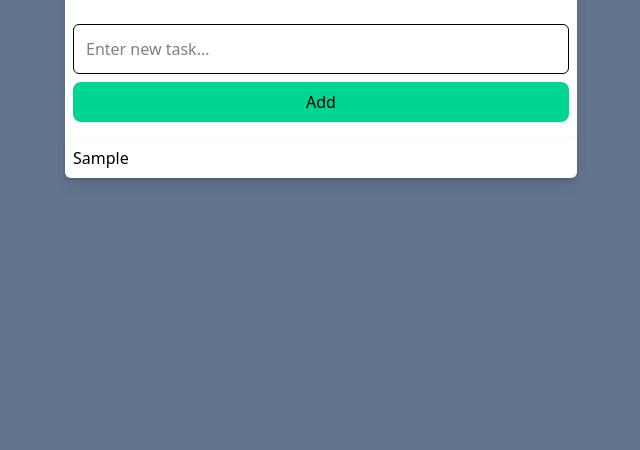
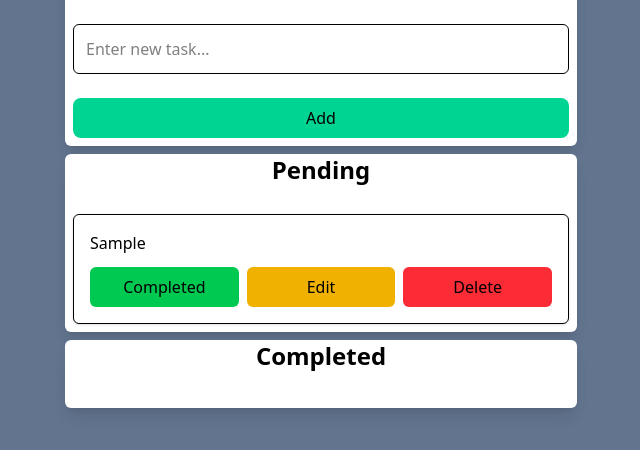
Before and after one commit to Karthik-o-dev/javascript-DOM, a plain HTML site: page sample-qs/todo.html in a window 1280 px wide. Both pictures are taken after typing "Sample" into the empty fields and a click on the button "Add". Shown: the part 56-506 px from the top of the page, without its empty margins (319-959 px from the left). Drawn offline with nearby package versions, Linux system fonts and the light colour scheme.

Commit message:
todo update

```diff
--- a/sample-qs/todo.html
+++ b/sample-qs/todo.html
@@ -9,23 +9,25 @@
 
 </head>
 
-<body class="flex justify-center items-center flex-col p-4 bg-slate-500">
+<body class="flex justify-center items-center flex-col p-4 bg-slate-500 gap-2">
     <div class="bg-white w-full max-w-lg rounded-md shadow-lg">
-        <div>
         <h1 class="text-3xl font-bold text-center mb-5">My Todo app</h1>
 
         <form id="todo-form" class="flex flex-col p-2 gap-2">
             <input type="text" id="todo-input" placeholder="Enter new task..." class="border rounded-md p-3">
+            <span id="error-message" class="bg-red-300 text-sm mt-2"></span>
             <button type="submit" class="bg-emerald-400 p-2 rounded-lg cursor-pointer">Add</button>
         </form>
 
     </div>
-        <div class="shadow-sm">
-            <p id="error-message" class="bg-red-300 text-sm mt-2"></p>
-
-            <ul id="todo-list" class="mt-2 flex flex-col gap-2 p-2"></ul>
+    <div class="bg-white w-full max-w-lg rounded-md shadow-lg">
+        <p class="text-2xl font-bold text-center mb-5">Pending</p>
+        <ul id="pending-list" class="mt-2 flex flex-col gap-2 p-2"></ul>
     </div>
 
+    <div class="bg-white w-full max-w-lg rounded-md shadow-lg">
+        <p class="text-2xl font-bold text-center mb-5">Completed</p>
+        <ul id="completed-list" class="mt-2 flex flex-col gap-2 p-2"></ul>
     </div>
     <script src="./todo.js"></script>
 </body>
--- a/sample-qs/todo.js
+++ b/sample-qs/todo.js
@@ -1,7 +1,101 @@
 const form = document.getElementById("todo-form");
 const todoInput = document.getElementById("todo-input");
 const errorMessage = document.getElementById("error-message");
-const todoList = document.getElementById("todo-list");
+const pendingList = document.getElementById("pending-list");
+const completedList = document.getElementById("completed-list")
+
+let tasks = JSON.parse(localStorage.getItem("todos")) || [];
+console.log(tasks)
+
+const saveTask = () => {
+    localStorage.setItem("todos", JSON.stringify(tasks));
+}
+
+const createTask = (task) => {
+    const todoCard = document.createElement("div");
+    todoCard.className = "flex flex-col gap-3 border p-4 rounded-md bg-white shadow-sm"
+
+    const p = document.createElement("p");
+    p.textContent = task.text;
+    todoCard.appendChild(p)
+
+    const buttonDiv = document.createElement("div");
+    buttonDiv.className = "flex gap-2 w-full"
+
+    const completedBtn = document.createElement("button");
+    completedBtn.className = "bg-green-500 rounded-md p-2 w-full"
+    completedBtn.textContent = "Completed";
+    buttonDiv.appendChild(completedBtn)
+
+    const editBtn = document.createElement("button");
+    editBtn.className = "bg-yellow-500 rounded-md p-2 w-full"
+    editBtn.textContent = "Edit";
+    buttonDiv.appendChild(editBtn)
+
+    const deleteBtn = document.createElement("button");
+    deleteBtn.className = "bg-red-500 rounded-md p-2 w-full"
+    deleteBtn.textContent = "Delete";
+    buttonDiv.appendChild(deleteBtn)
+
+    todoCard.appendChild(buttonDiv);
+
+    if (task.completed) {
+        completedList.appendChild(todoCard);
+        completedBtn.remove();
+        editBtn.remove();
+
+    } else {
+        pendingList.appendChild(todoCard);
+    }
+
+    completedBtn.addEventListener("click", () => {
+
+        task.completed = true;
+        completedBtn.remove();
+        editBtn.remove();
+        completedList.appendChild(todoCard)
+        saveTask();
+    });
+
+    let isEditing = false;
+    let editInput;
+    editBtn.addEventListener("click", () => {
+
+
+        if (!isEditing) {
+            editInput = document.createElement("input");
+            editInput.type = "text";
+            editInput.value = p.textContent;
+            editInput.className = "border rounded-md p-2 w-full";
+
+            p.replaceWith(editInput);
+            editBtn.textContent = "Save";
+
+            isEditing = true;
+        } else {
+            const updatedTask = editInput.value.trim();
+
+            if (updatedTask === "") {
+                editInput.focus();
+                return;
+            }
+
+            task.text = updatedTask;
+            p.textContent = updatedTask;
+            editInput.replaceWith(p);
+            editBtn.textContent = "Edit";
+
+            isEditing = false;
+            saveTask();
+        }
+    })
+
+    deleteBtn.addEventListener("click", () => {
+        tasks = tasks.filter(item => item.id !== task.id);
+        todoCard.remove();
+        saveTask();
+    })
+}
 
 form.addEventListener("submit", (event) => {
     event.preventDefault();
@@ -13,8 +107,22 @@ form.addEventListener("submit", (event) => {
         return;
     }
 
-    const li = document.createElement("li");
-    li.textContent = todo;
-    todoList.appendChild(li);
+    errorMessage.textContent = "";
+
+    const task = {
+        id: Date.now(),
+        text: todo,
+        completed: false
+    };
+
+    tasks.push(task);
+    createTask(task);
+    saveTask();
+
     todoInput.value = "";
+
+
 })
+tasks.forEach((task) => {
+    createTask(task);
+});
```
Lines whose indentation alone changed are shown as unchanged.
